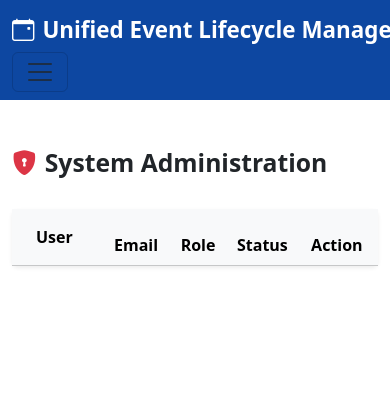
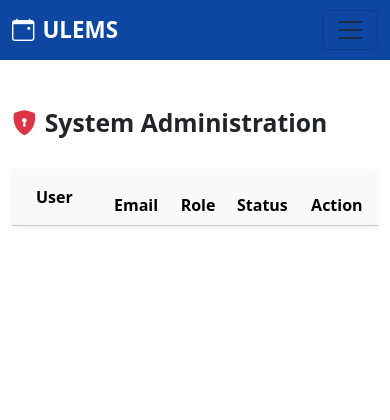
Before and after one commit to Abdularfath/event-management-system, a Flask app: page /admin/dashboard in a window 390 px wide; the page is wider, and only the part inside the window is pictured. Shown: the top 420 px of that part. Run offline with Flask 3, Linux system fonts and the light colour scheme; the visitor is signed in with stand-in values (Sample User, id 1); data that the repository does not hold is empty; some libraries are stand-ins or nearby versions.

Commit message:
mobile update

```diff
--- a/templates/base.html
+++ b/templates/base.html
@@ -27,7 +27,7 @@
     <div class="container">
       {# Brand / Logo #}
       <a class="navbar-brand" href="{{ url_for('public.index') }}">
-        <i class="bi bi-calendar-event me-2"></i>Unified Event Lifecycle Management System
+       <i class="bi bi-calendar-event me-2"></i><span class="d-none d-md-inline">Unified Event Lifecycle Management System</span><span class="d-inline d-md-none">ULEMS</span>
       </a>
 
       {# Mobile hamburger button #}
```
